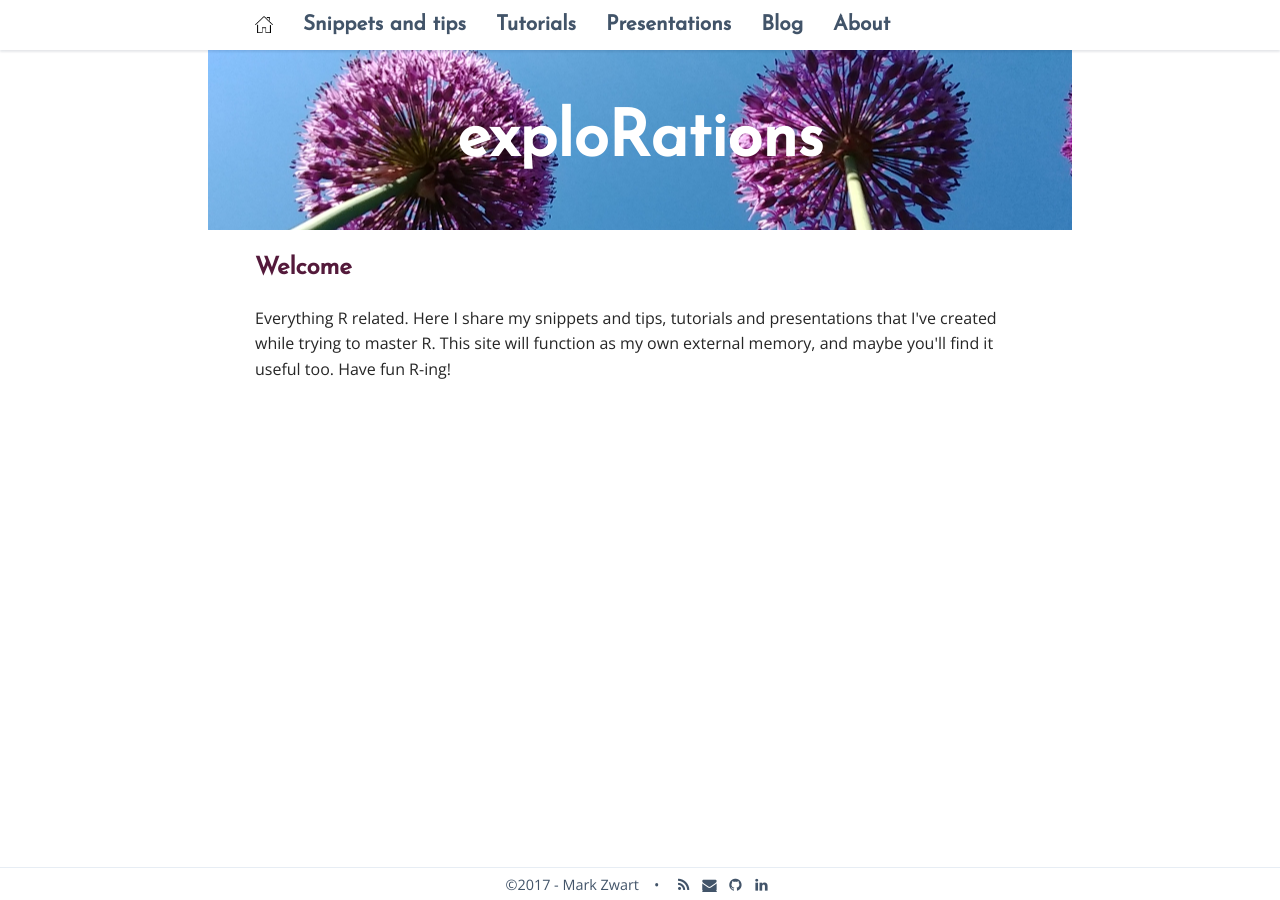
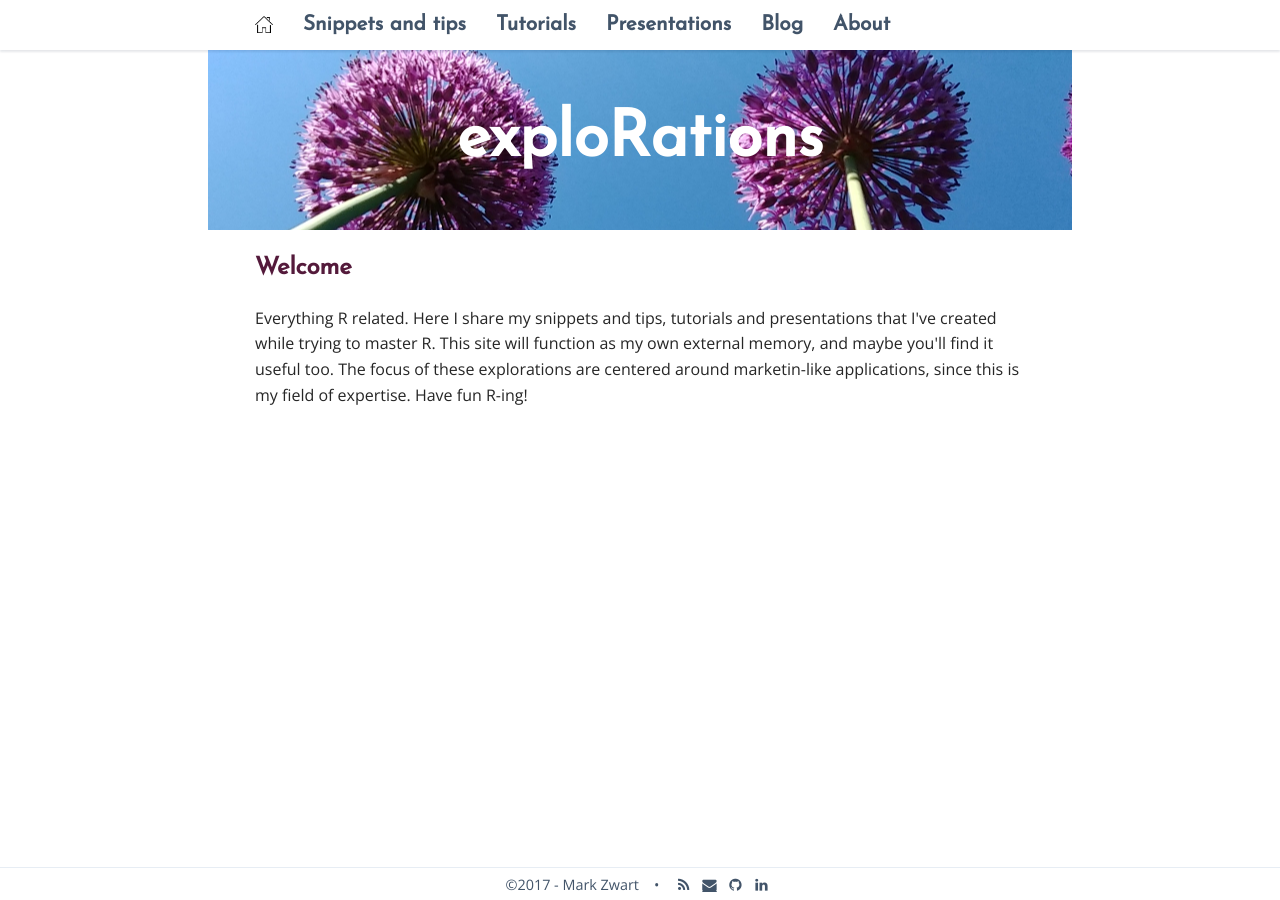
Before and after one commit to mark-me/mark-me.github.io, a Jekyll site: the page built from index.html, in a window 1280 px wide. Built offline with Jekyll 4.4.1, drawn with Linux system fonts in a browser that asks for light colours; nearby versions of some CDN libraries; comment, search, counter and statistics services are not loaded.

Commit message:
Update index.html

```diff
--- a/index.html
+++ b/index.html
@@ -4,4 +4,4 @@
 
 <h2>Welcome</h2>
 
-Everything R related. Here I share my snippets and tips, tutorials and presentations that I've created while trying to master R. This site will function as my own external memory, and maybe you'll find it useful too. Have fun R-ing!
+Everything R related. Here I share my snippets and tips, tutorials and presentations that I've created while trying to master R. This site will function as my own external memory, and maybe you'll find it useful too. The focus of these explorations are centered around marketin-like applications, since this is my field of expertise. Have fun R-ing!
```
